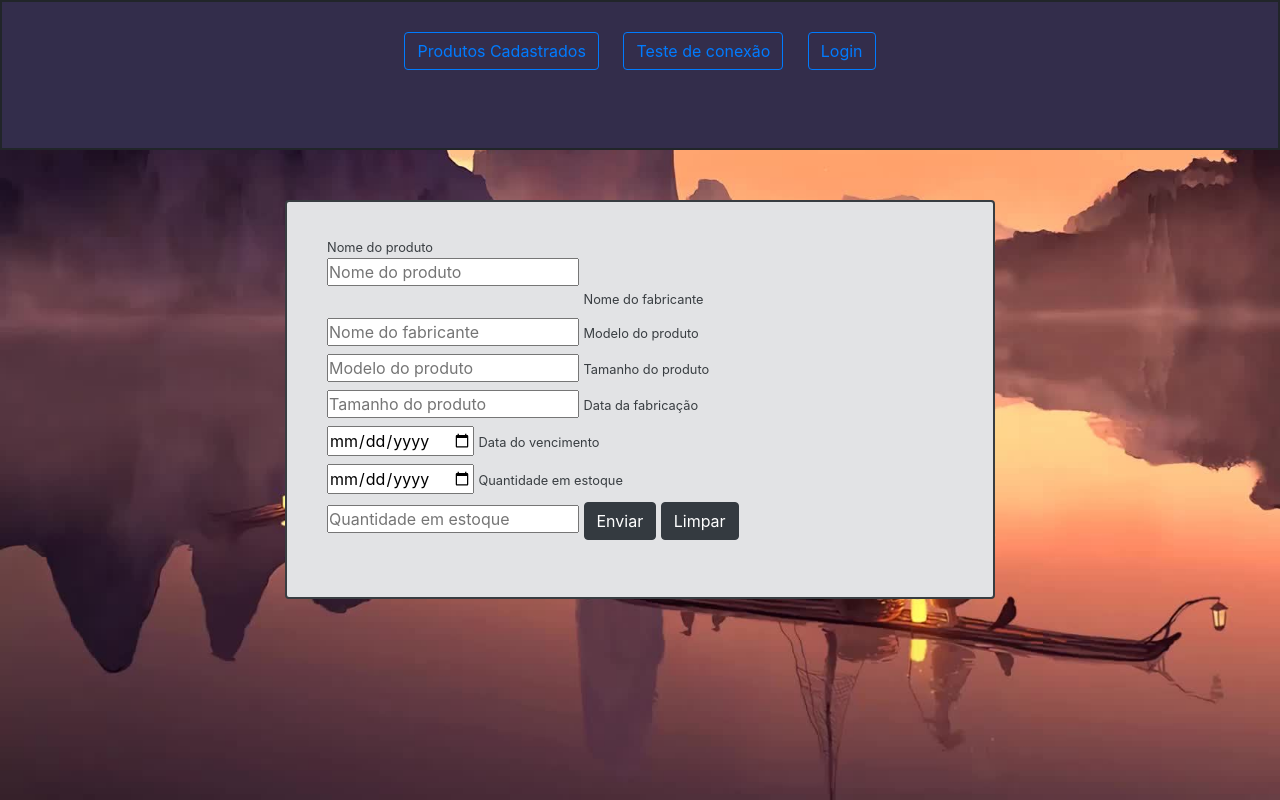
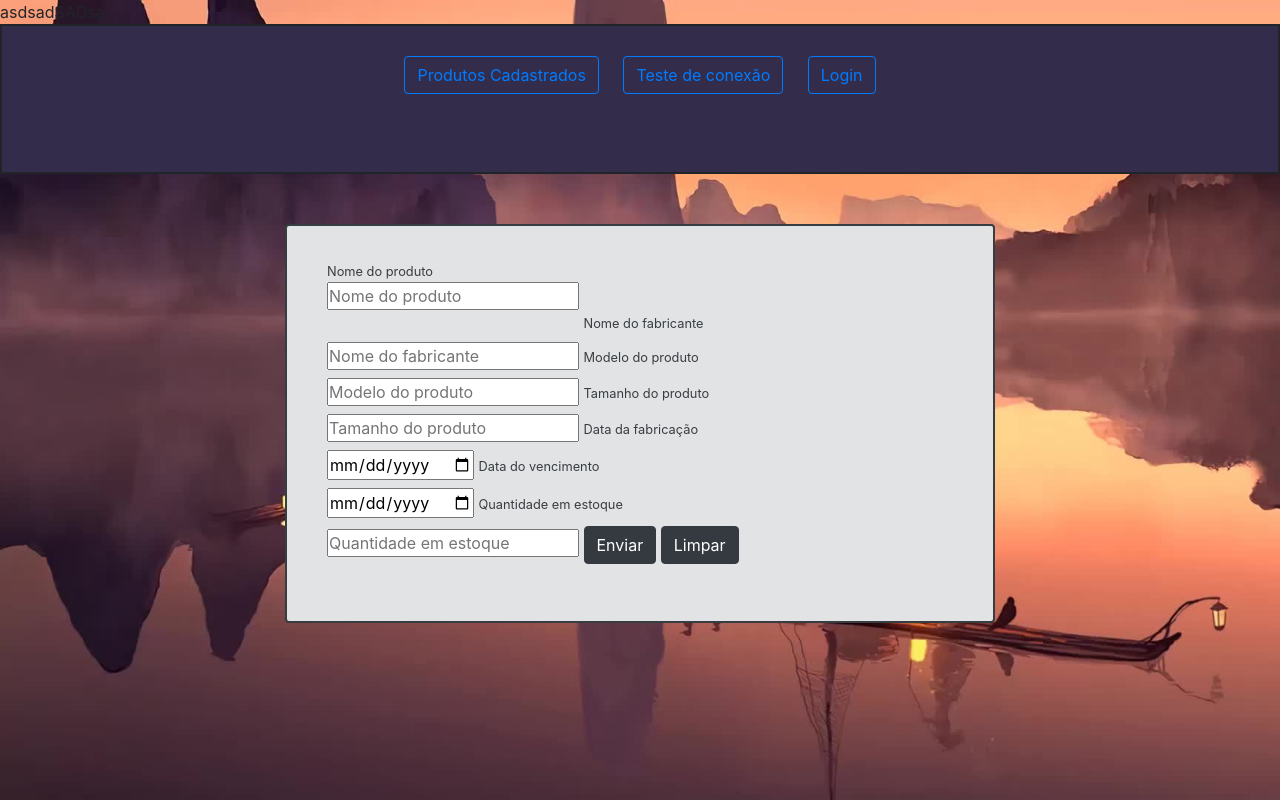
Before and after one commit to JoaoVitorA/Cadastro-em-PHP-com-BootStrap, a PHP site: page / in a window 1280 px wide. Run offline with PHP 8.4, Linux system fonts and the light colour scheme.

Commit message:
Update index.php

```diff
--- a/index.php
+++ b/index.php
@@ -5,7 +5,7 @@
     <meta http-equiv="X-UA-Compatible" content="IE=edge">
     <meta name="viewport" content="width=device-width, initial-scale=1.0">
     <link rel="stylesheet" href="bootstrep/css/bootstrap.min.css">
-    <title> Cadastro de produto </title>
+    <title> Cadastro de produto </title> asdsadSADsa
 </head>
 <style>
 *{
```
